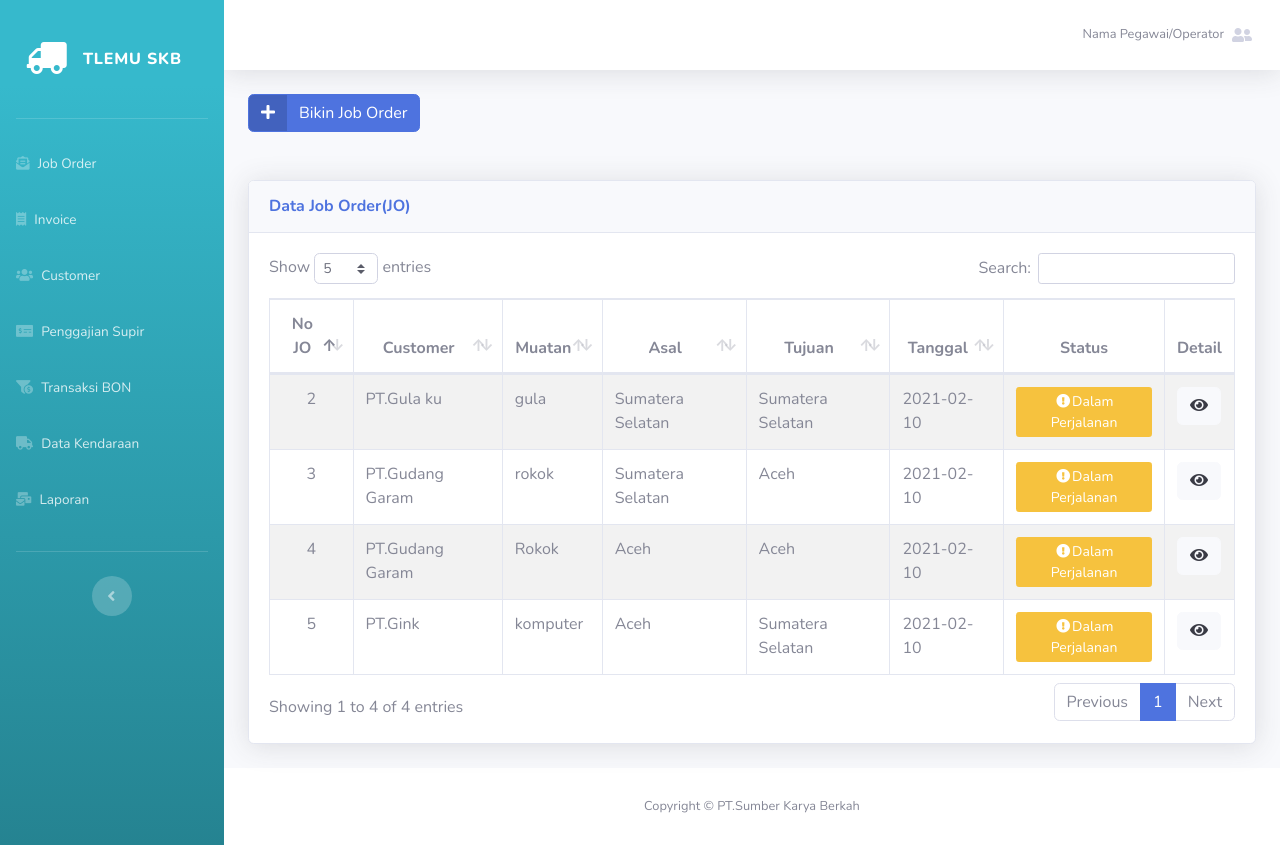
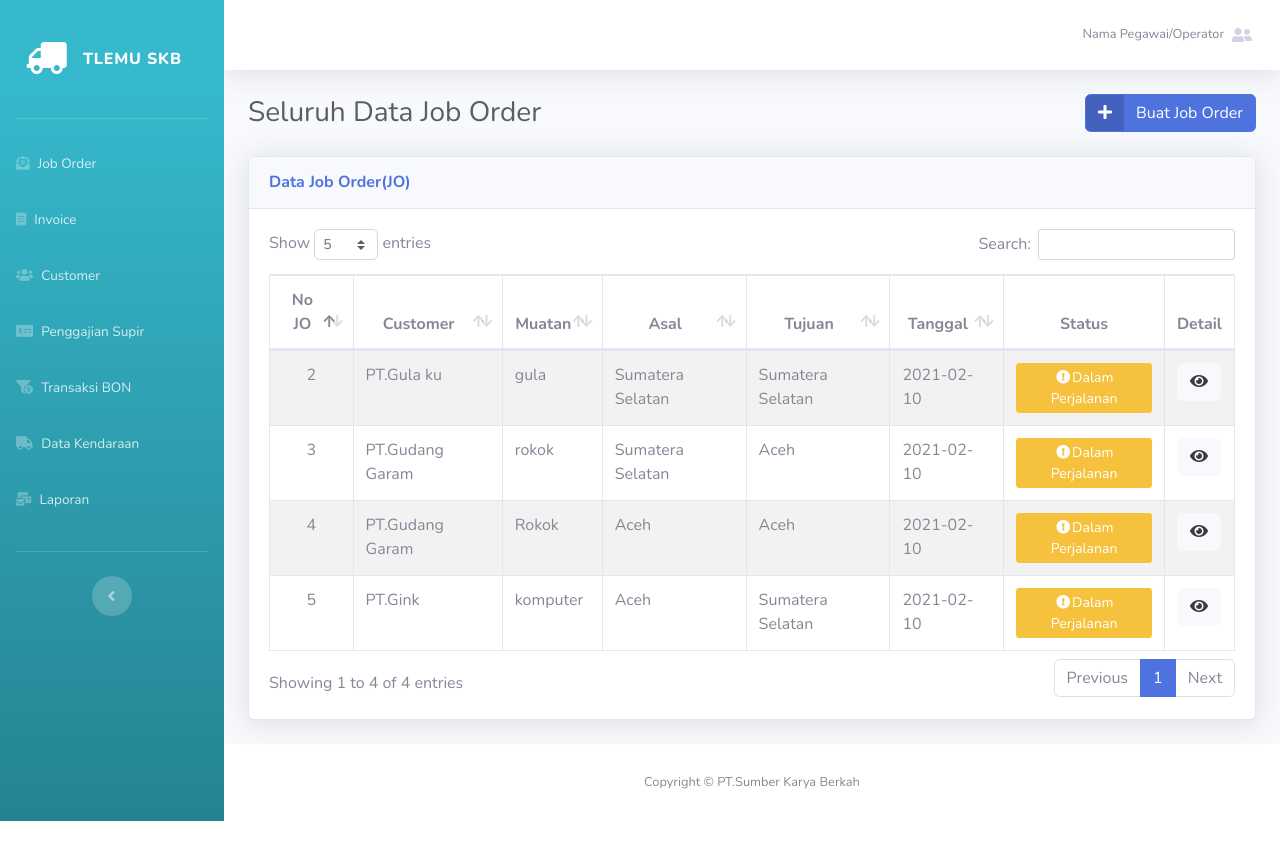
Before and after one commit to aldiindrawan12/SKB, a CodeIgniter app: page /skb/ in a window 1280 px wide. After the commit the page ends 821 px from the top, so only its background shows below. Run offline with CodeIgniter, Linux system fonts and the light colour scheme; data comes from the database, SQL or seed files in the repository.

Commit message:
Update Job Order View

```diff
--- a/application/views/Form/joborder.php
+++ b/application/views/Form/joborder.php
@@ -1,6 +1,6 @@
 
 <div class="container">
-    <a href="" class="btn btn-primary btn-icon-split mb-5" data-toggle='modal' data-target='#popup-customer'>
+    <a href="" class="btn btn-secondary btn-icon-split mb-5" data-toggle='modal' data-target='#popup-customer'>
         <span class="icon text-white-100">
             <i class="fas fa-plus"></i>
         </span>
--- a/application/views/Home/joborder.php
+++ b/application/views/Home/joborder.php
@@ -1,17 +1,30 @@
 <div class="container">
-    <a href="<?=base_url("index.php/form/joborder/x")?>" class="btn btn-primary btn-icon-split mb-5">
-        <span class="icon text-white-100">
-            <i class="fas fa-plus"></i>
-        </span>
-        <span class="text">Bikin Job Order</span>
-    </a>
+
+
+ <!-- Page Heading -->
+                    <div class="d-sm-flex align-items-center justify-content-between mb-4">
+                        <h1 class="h3 mb-0 text-gray-800">Seluruh Data Job Order</h1>
+                            <a href="<?=base_url("index.php/form/joborder/x")?>" class="btn btn-primary btn-icon-split">
+
+                            <span class="icon text-white-100">
+                                <i class="fas fa-plus"></i>
+                            </span>
+
+                                <span class="text">
+                                     Buat Job Order
+                                </span>
+                            </a>
+                    </div>
+
+
+
     <div class="card shadow mb-4">
     <div class="card-header py-3">
         <h6 class="m-0 font-weight-bold text-primary">Data Job Order(JO)</h6>
     </div>
-    <div class="card-body">
-        <div class="table-responsive">
-            <table class="table table-bordered table-striped" id="Table-Job-Order" width="100%" cellspacing="0">
+    <div class="card-body ">
+        <div class="table-responsive thead-dark">
+            <table class="table table-bordered table-striped " id="Table-Job-Order" width="100%" cellspacing="0">
                 <thead>
                     <tr>
                         <th class="text-center" scope="col">No JO</th>
```
